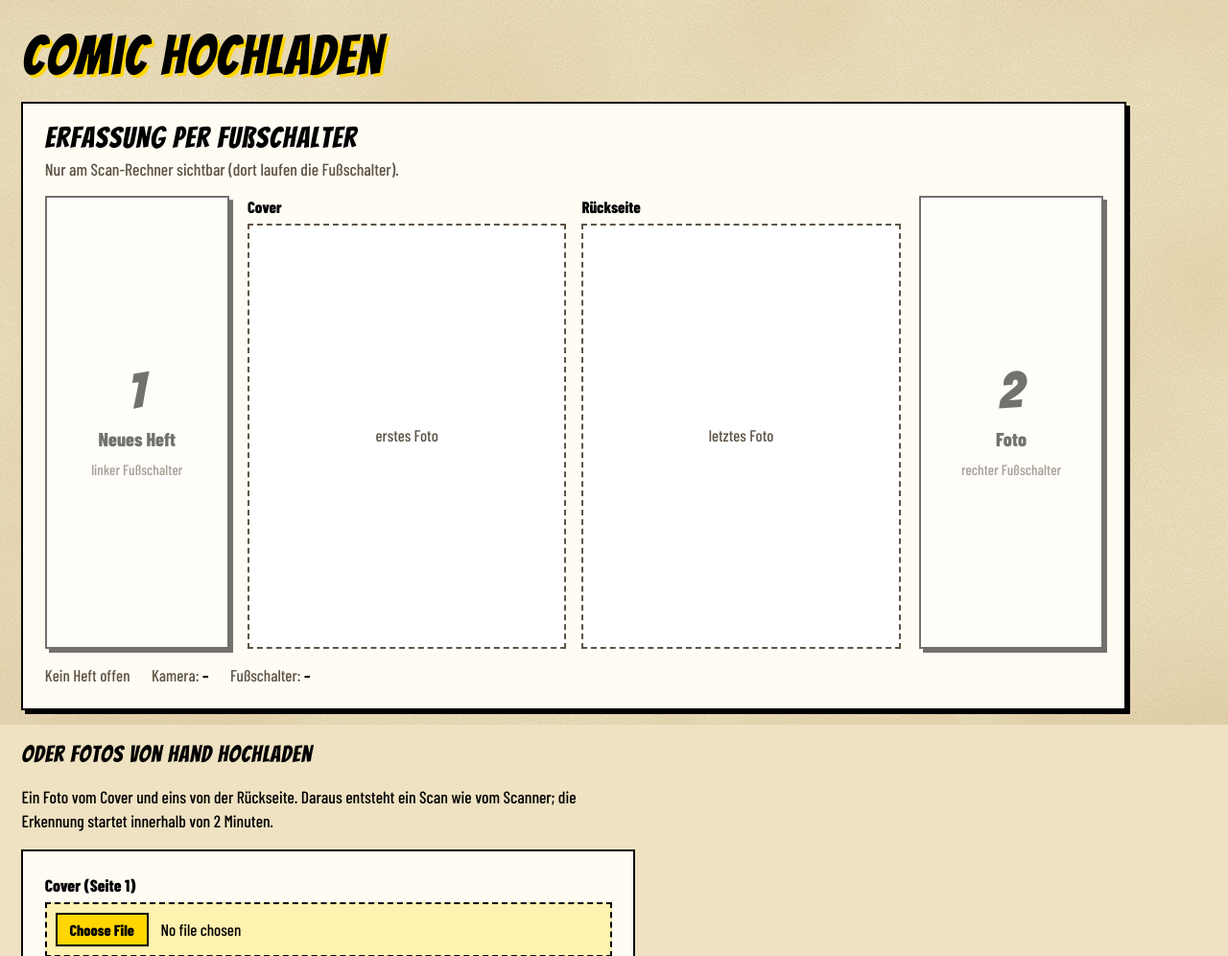
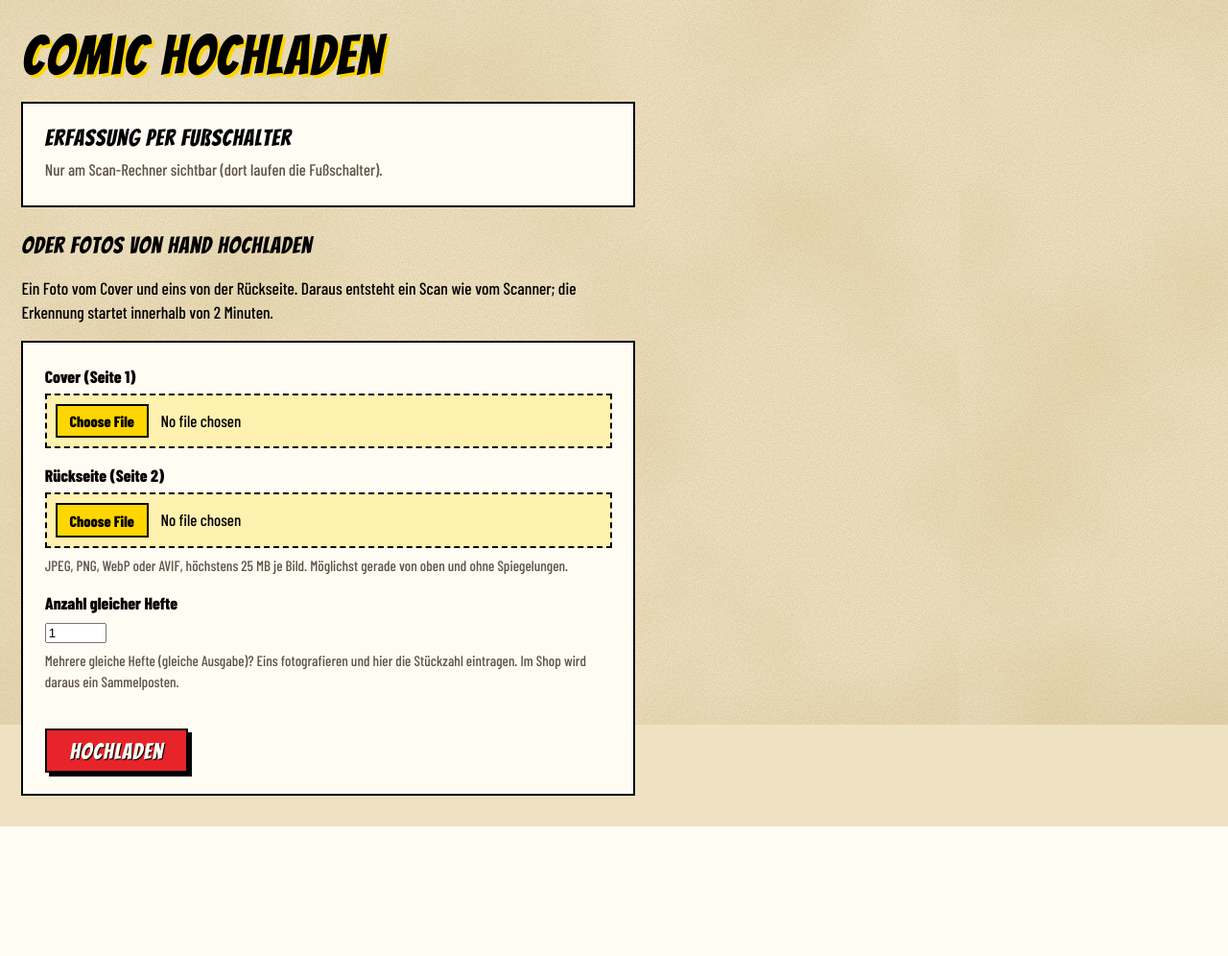
Before and after one commit to knievel01/comic-shop, a FastAPI app: page /review/hochladen in a window 1280 px wide. Shown: the part 45-1041 px from the top of the page at 96% size. After the commit the page ends 906 px from the top, so only its background shows below. Run offline with FastAPI, Linux system fonts and the light colour scheme; some libraries are stand-ins or nearby versions.

Commit message:
Revert: Fußschalter-Commit gehört nicht auf diesen Branch (versehentlich hier gelandet)
Co-Authored-By: Claude Opus 5.5 <noreply@anthropic.com>

```diff
--- a/services/comic-helper/comic_helper/templates/hochladen.html
+++ b/services/comic-helper/comic_helper/templates/hochladen.html
@@ -4,39 +4,12 @@
 <style>
   form.upload { background:var(--paper); border:var(--strich); padding:.4rem 1.4rem 1.4rem; max-width:40rem; }
   main > p { max-width:40rem; font-size:1.1rem; }
-  h2.reserve { font:1.5rem/1.2 var(--display); letter-spacing:.04em; margin:1rem 0 .4rem; }
-  /* footswitch station: switch 1 | cover + back | switch 2 */
-  #fussschalter { background:var(--paper); border:var(--strich); box-shadow:var(--druck); padding:.6rem 1.4rem 1.4rem;
-    max-width:72rem; margin-bottom:2rem; }
-  #fussschalter h2 { font:1.9rem/1.1 var(--display); letter-spacing:.04em; margin:.6rem 0 .2rem; }
-  #fussschalter .naechstes { font-size:1.6rem; font-weight:800; margin:.2rem 0 1rem; }
-  #fussschalter.aus .naechstes { font-size:1.1rem; font-weight:400; color:var(--muted); }
-  .station { display:grid; grid-template-columns:minmax(9rem,12rem) 1fr minmax(9rem,12rem); gap:1.2rem; align-items:stretch; }
-  .schalter { display:flex; flex-direction:column; align-items:center; justify-content:center; gap:.5rem;
-    background:var(--feld); border:var(--strich); box-shadow:var(--druck); color:var(--ink); font:inherit;
-    padding:1rem .6rem; cursor:pointer; min-height:12rem; text-align:center; transition:transform .08s, box-shadow .08s; }
-  .schalter:hover:not(:disabled) { background:var(--gelb-fokus); }
-  .schalter:active:not(:disabled), .schalter.tritt { transform:translate(3px,3px); box-shadow:var(--gedrueckt); }
-  .schalter.dran { background:var(--soft); outline:4px solid var(--accent); outline-offset:3px; }
-  .schalter:disabled { cursor:default; opacity:.55; }
-  .schalter .nr { font:3.4rem/1 var(--display); }
-  .schalter .was { font-size:1.25rem; font-weight:800; }
-  .schalter .wie { font-size:.95rem; color:var(--muted); }
-  .bilder { display:grid; grid-template-columns:1fr 1fr; gap:1rem; }
-  .bilder figure { margin:0; display:flex; flex-direction:column; gap:.3rem; }
-  .bilder figcaption { font-weight:800; font-size:1.05rem; }
-  .platz { aspect-ratio:3/4; border:2px dashed var(--muted); background:var(--feld); display:grid; place-items:center;
-    color:var(--muted); font-size:1.05rem; overflow:hidden; }
-  .platz.voll { border-style:solid; border-color:var(--ink); }
-  .platz img { width:100%; height:100%; object-fit:contain; display:block; }
-  .zeile { display:flex; flex-wrap:wrap; gap:.4rem 1.4rem; margin-top:1rem; color:var(--muted); }
-  .zeile b { color:var(--ink); }
-  #fussschalter ul { margin:.6rem 0 0; padding-left:1.2rem; color:var(--muted); }
-  @media (max-width:800px) {
-    .station { grid-template-columns:1fr 1fr; }
-    .bilder { grid-column:1 / -1; order:-1; }
-    .schalter { min-height:7rem; }
-  }
+  #fussschalter { background:var(--paper); border:var(--strich); padding:.4rem 1.4rem 1.2rem; max-width:40rem; margin-bottom:1.6rem; }
+  #fussschalter h2, h2.reserve { font:1.5rem/1.2 var(--display); letter-spacing:.04em; margin:1rem 0 .4rem; }
+  #fussschalter .naechstes { font-size:1.35rem; font-weight:800; margin:.4rem 0; }
+  #fussschalter .heft { margin:.2rem 0; }
+  #fussschalter ul { margin:.4rem 0 0; padding-left:1.2rem; color:var(--muted); }
+  #fussschalter.aus .naechstes { font-size:1.05rem; font-weight:400; color:var(--muted); }
 </style>
 {% endblock %}
 {% block body %}
@@ -46,23 +19,7 @@
   <h2>Erfassung per Fußschalter</h2>
   <p class="naechstes" id="fuss-naechstes">Status wird geladen …</p>
   <p class="msg err" id="fuss-hinweis" hidden></p>
-  <div class="station">
-    <button type="button" class="schalter" id="taste-neu" data-aktion="neu" disabled>
-      <span class="nr">1</span><span class="was">Neues Heft</span><span class="wie" id="wie-neu">linker Fußschalter</span>
-    </button>
-    <div class="bilder">
-      <figure><figcaption>Cover</figcaption><div class="platz" id="bild-cover">erstes Foto</div></figure>
-      <figure><figcaption>Rückseite</figcaption><div class="platz" id="bild-rueck">letztes Foto</div></figure>
-    </div>
-    <button type="button" class="schalter" id="taste-foto" data-aktion="foto" disabled>
-      <span class="nr">2</span><span class="was">Foto</span><span class="wie" id="wie-foto">rechter Fußschalter</span>
-    </button>
-  </div>
-  <div class="zeile">
-    <span id="fuss-heft">Kein Heft offen</span>
-    <span>Kamera: <b id="fuss-kamera">–</b></span>
-    <span>Fußschalter: <b id="fuss-schalter">–</b></span>
-  </div>
+  <p class="heft" id="fuss-heft" hidden></p>
   <ul id="fuss-letzte" hidden></ul>
 </section>
 <h2 class="reserve">Oder Fotos von Hand hochladen</h2>
@@ -70,81 +27,32 @@
 startet innerhalb von 2 Minuten.</p>
 {% include "_hochladen_form.html" %}
 <script>
-// Footswitch station (comics-pedal on the scan machine, ADR-0007). It answers on 127.0.0.1 only, so this panel
-// works on the scan machine itself; elsewhere it says so and the upload form below stays usable.
-// The two big tiles show which switch is next; without footswitches they are the switches.
+// Footswitch station (comics-pedal on the scan machine, ADR-0007): it answers on 127.0.0.1 only, so this panel
+// works on the scan machine itself. Elsewhere it says so and the upload form below stays usable.
 (() => {
-  const PEDAL = "http://127.0.0.1:8099";
-  const $ = id => document.getElementById(id);
-  const box = $("fussschalter"), tasten = [$("taste-neu"), $("taste-foto")];
-  const SCHALTER = { fehlen: "nicht angeschlossen – Kacheln anklicken", einrichtung: "Einrichtung: erst Schalter 1, dann Schalter 2 treten", bereit: "bereit" };
-  let fotosVorher = null;
-
-  function bild(platz, name, n, fotos, ersatz) {
-    const key = `${name}:${n}:${fotos}`;
-    if (platz.dataset.key === key) return;
-    platz.dataset.key = key;
-    if (!name || !fotos || (n === -1 && fotos < 2)) {
-      platz.classList.remove("voll");
-      platz.replaceChildren(ersatz);
-      return;
-    }
-    const img = new Image();
-    img.alt = n === 1 ? "Cover" : "Rückseite";
-    img.onload = () => { platz.classList.add("voll"); platz.replaceChildren(img); };
-    img.onerror = () => { platz.classList.remove("voll"); platz.replaceChildren("Bild nicht mehr da"); };
-    img.src = `${PEDAL}/foto/${n}.jpg?k=${encodeURIComponent(key)}`;
-  }
-
-  function zeigen(s) {
-    box.classList.remove("aus");
-    $("fuss-naechstes").textContent = "Als Nächstes: " + s.naechstes;
-    $("fuss-hinweis").hidden = !s.hinweis;
-    $("fuss-hinweis").textContent = s.hinweis || "";
-    const v = s.ansicht;
-    $("fuss-heft").textContent = v ? `${v.offen ? "Aktuelles" : "Letztes"} Heft ${v.name.slice(0, 8)}: ${v.fotos} Foto${v.fotos === 1 ? "" : "s"}` : "Kein Heft offen";
-    $("fuss-kamera").textContent = s.kamera || "noch kein Foto";
-    $("fuss-schalter").textContent = SCHALTER[s.schalter] || s.schalter;
-    const ohne = s.schalter !== "bereit";
-    $("wie-neu").textContent = ohne ? "hier klicken" : "linker Fußschalter";
-    $("wie-foto").textContent = ohne ? "hier klicken" : "rechter Fußschalter";
-    tasten.forEach(t => t.disabled = false);
-    $("taste-neu").classList.toggle("dran", !s.heft);
-    $("taste-foto").classList.toggle("dran", !!s.heft);
-    if (fotosVorher !== null && s.fotos > fotosVorher) tritt($("taste-foto"));
-    fotosVorher = s.fotos;
-    bild($("bild-cover"), v && v.name, 1, v ? v.fotos : 0, "erstes Foto");
-    bild($("bild-rueck"), v && v.name, -1, v ? v.fotos : 0, "letztes Foto");
-    $("fuss-letzte").replaceChildren(...s.letzte.map(h => Object.assign(document.createElement("li"),
-      { textContent: `${h.name.slice(0, 8)}: ${h.fotos} Fotos` })));
-    $("fuss-letzte").hidden = !s.letzte.length;
-  }
-
-  function tritt(t) { t.classList.add("tritt"); setTimeout(() => t.classList.remove("tritt"), 180); }
-
+  const box = document.getElementById("fussschalter");
+  const naechstes = document.getElementById("fuss-naechstes"), heft = document.getElementById("fuss-heft");
+  const letzte = document.getElementById("fuss-letzte"), hinweis = document.getElementById("fuss-hinweis");
   async function holen() {
     try {
-      const r = await fetch(`${PEDAL}/status.json`, { cache: "no-store" });
+      const r = await fetch("http://127.0.0.1:8099/status.json", { cache: "no-store" });
       if (!r.ok) throw new Error(r.status);
-      zeigen(await r.json());
+      const s = await r.json();
+      box.classList.remove("aus");
+      naechstes.textContent = "Als Nächstes: " + s.naechstes;
+      hinweis.hidden = !s.hinweis;
+      hinweis.textContent = s.hinweis || "";
+      heft.hidden = !s.heft;
+      heft.textContent = s.heft ? `Aktuelles Heft ${s.heft.slice(0, 8)}: ${s.fotos} Foto${s.fotos === 1 ? "" : "s"}` : "";
+      letzte.replaceChildren(...s.letzte.map(h => Object.assign(document.createElement("li"),
+        { textContent: `${h.name.slice(0, 8)}: ${h.fotos} Fotos` })));
+      letzte.hidden = !s.letzte.length;
     } catch {
       box.classList.add("aus");
-      $("fuss-naechstes").textContent = "Nur am Scan-Rechner sichtbar (dort laufen die Fußschalter).";
-      $("fuss-hinweis").hidden = true;
-      tasten.forEach(t => t.disabled = true);
+      naechstes.textContent = "Nur am Scan-Rechner sichtbar (dort laufen die Fußschalter).";
+      heft.hidden = letzte.hidden = hinweis.hidden = true;
     }
   }
-
-  tasten.forEach(t => t.addEventListener("click", async () => {
-    tritt(t);
-    t.disabled = true;                       // a photo takes a few seconds
-    try {
-      const r = await fetch(`${PEDAL}/${t.dataset.aktion}`, { method: "POST", headers: { "X-Comics-Pedal": "1" } });
-      if (r.ok) zeigen(await r.json());
-    } catch { /* the next poll shows the state */ }
-    t.disabled = false;
-  }));
-
   holen();
   setInterval(() => { if (!document.hidden) holen(); }, 1500);
 })();
```
Also changed, not shown: docs/SCANNEN-UND-BESTAETIGEN.md (+1 -2 lines), services/comic-pedal/comics_pedal.py (+18 -87 lines), services/comic-pedal/tests/test_comics_pedal.py (+6 -88 lines).
